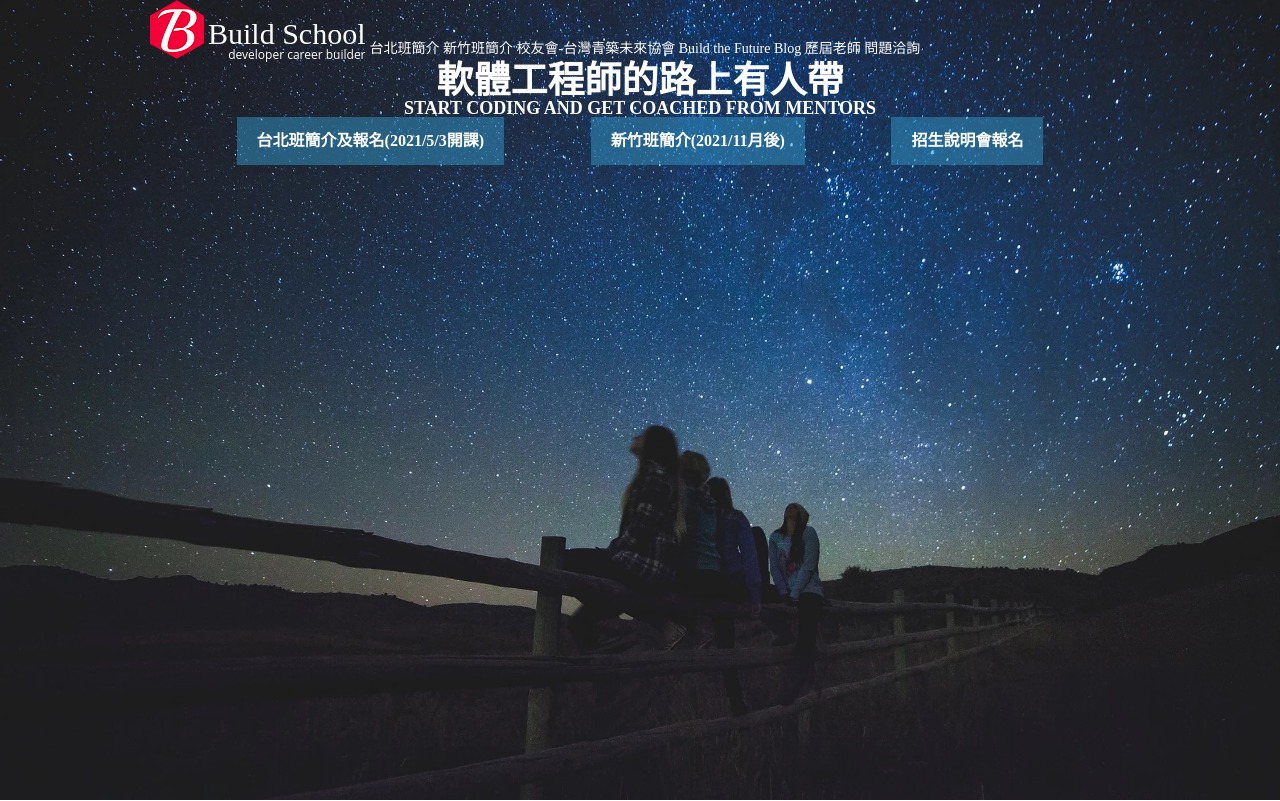
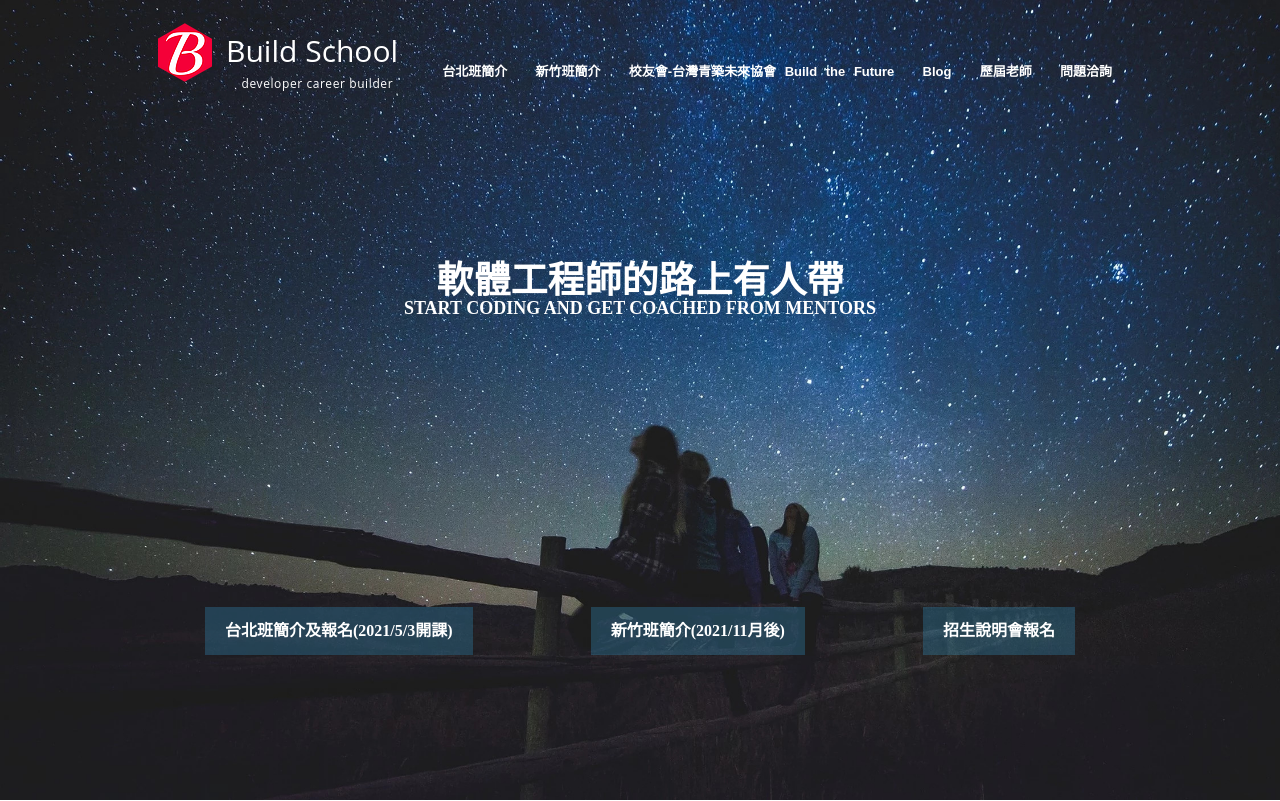
Before and after one commit to Yeh-JUN/BSApp, a plain HTML site: page index.html in a window 1280 px wide. Drawn offline with Linux system fonts and the light colour scheme.

Commit message:
kv container ready 75present , not ready scroll

```diff
--- a/index.html
+++ b/index.html
@@ -6,13 +6,14 @@
     <meta name="viewport" content="width=device-width, initial-scale=1.0">
     <link rel="stylesheet" href="./style/reset.css">
     <link rel="stylesheet" href="./style/kv.css">
+    <link rel="stylesheet" href="./style/main.css">
     <title>復刻 Build School - 軟體人才培訓 軟體工程師培訓 程式教育訓練 | 打造更有競爭力的軟體工程師職涯</title>
 </head>
 <body>
     <header>
         <div class="kv">
             <div class="kv-container">
-
+                <!-- nav-container -->
                 <nav>
                     <div class="logo">
                         <img src="./image/kvimage/logo.jpg">
@@ -35,13 +36,13 @@
                         <a href="#">問題洽詢</a>
                     </div>
                 </nav>
-
+                <!-- main-container -->
+                <div class="kv-main">
                     <div class="kv-main-content">
                         <p>軟體工程師的路上有人帶</p>
                         <p>start coding and get coached from mentors</p>
                     </div>
-
-                <div class="kv-join-content">
+                    <div class="kv-join-info-content">
                         <ul class="info-group">
                             <a href="#">
                                 <li class="info-item">台北班簡介及報名(2021/5/3開課)</li>
@@ -54,7 +55,7 @@
                             </a>
                         </ul>
                     </div>
-
+                </div>
             </div>
         </div>
     </header>
--- a/style/kv.css
+++ b/style/kv.css
@@ -7,7 +7,9 @@
     background-repeat: no-repeat;
 }
 .kv-container{
+    height: 100vh;
     max-width: 980px;
+    min-width: 980px;
     margin: 0 auto;
 }
 .kv-container,
@@ -17,32 +19,67 @@
 }
 
 /* kv-nav */
+
+nav{
+    padding: 20px 0;
+    text-align: center;
+}
 nav div{
     display: inline-block;
 }
 
+.logo-text{
+    padding: 0 30px 0 10px;
+    position: relative;
+    top: 6px;
+}
+
 span h1{
     font-size: 30px;
-    font-family: open sans sans-serif;
+    font-family: open sans, sans-serif;
+    line-height: 40px;
+    margin: 5px 0
 }
 
 span h3{
     font-size: 12px;
+    line-height: 1.3;
     text-align: end;
     font-family: open sans,sans-serif;
+    letter-spacing: 0.05em;
+    padding-right: 5px;
 }
 
 .logo-link-group{
     vertical-align: super;
-    font-size: 14px;
+    word-spacing: 5px;
+    font-size: 13px;
 }
 
-.logo-link-group{
+.logo-link-group a{
+    display: inline-block;
+    padding: 0 10px;
+    line-height: 50px;
+    font-weight: 700;
+    font-family: Arial,Helvetica,sans-serif;
+    transition:  0.4s ease 0s;
+}
 
+.logo-link-group a:hover{
+    color: rgb(87,187,191);
 }
 
 
+
+
 /* kv-main */
+.kv-main{
+    height: calc(100vh - 116px);
+    display: flex;
+    flex-direction: column;
+    justify-content: space-around;
+}
+
 .kv-main-content{
     text-align: center;
     font-weight: 700;
@@ -50,7 +87,7 @@ span h3{
 .kv-main-content p:first-child{
     font-size: 37px;
 }
-.kv-main-content:nth-child(2){
+.kv-main-content p:nth-child(2){
     text-transform: uppercase;
     font-size: 18px;
 }
@@ -60,15 +97,19 @@ span h3{
 /* kv-join */
 .info-group{
     display: flex;
-    justify-content:space-evenly;
+    justify-content: space-between;
+    padding: 0 55px;
     font-size: 0;
 }
 .info-group a{
     display: inline-block;
     font-size: 16px;
     line-height: 48px;
-    background-color: rgb(50, 150, 200, .5);
+    background-color: rgb(50, 150, 200, .3);
     padding: 0 20px;
     font-weight: 700;
+}
 
+.info-group a:hover{
+    background-color: rgb(50, 150, 200, .8);
 }
--- /dev/null
+++ b/style/main.css
@@ -0,0 +1,5 @@
+.main-container{
+    min-width: 980px;
+    max-width: 980px;
+    margin: 0 auto;
+}
```
Also changed, not shown: 1 other file. Lines whose indentation alone changed are shown as unchanged.
